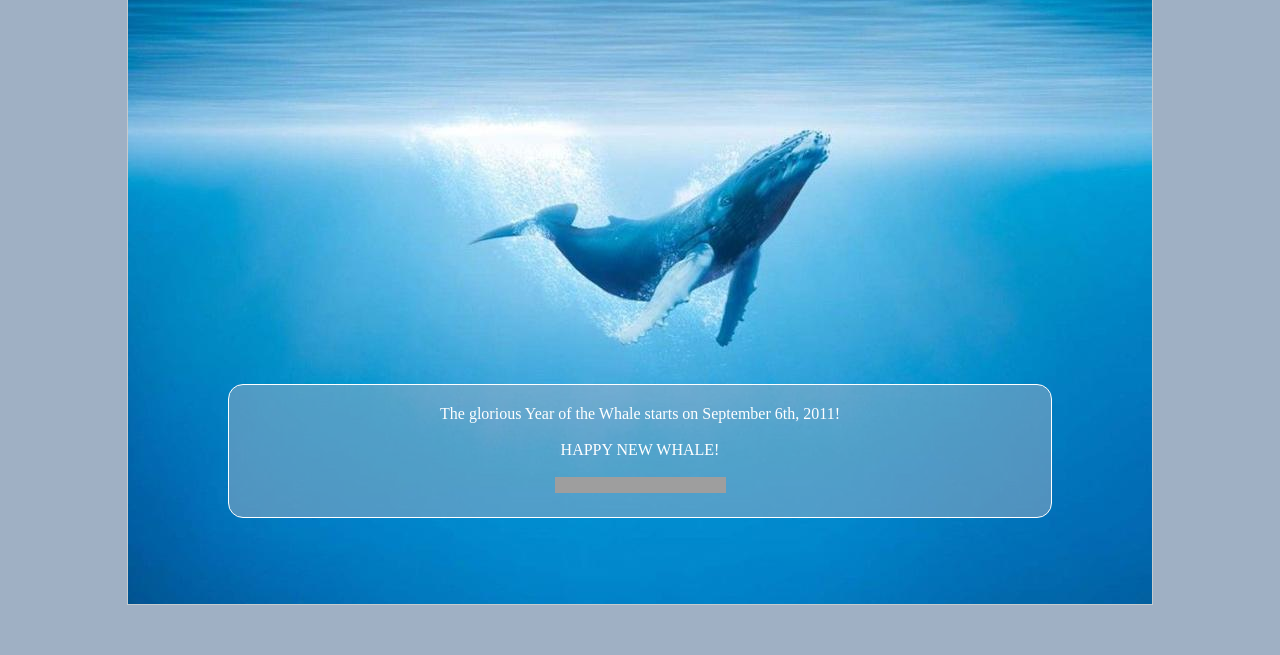
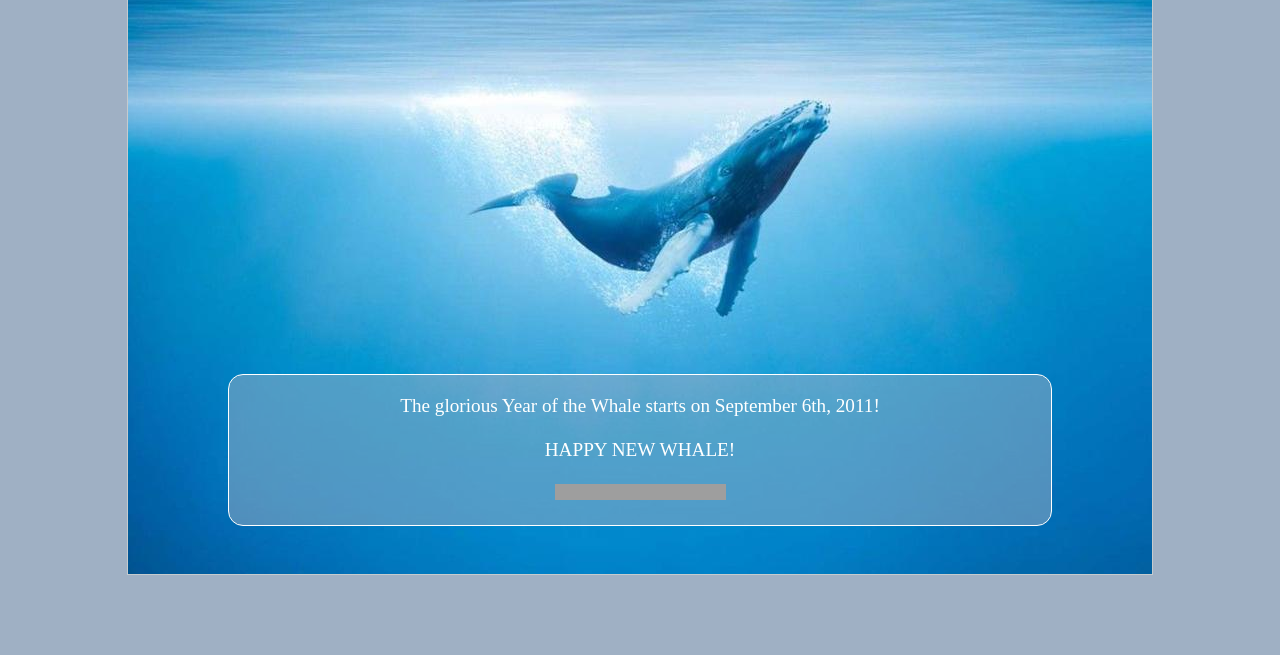
Before and after one commit to per-henrik/yearofthewhale-html, a plain HTML site: page index.html in a window 1280 px wide. Shown: the part 147-802 px from the top of the page. Drawn offline with Linux system fonts and the light colour scheme; grey boxes are pictures that could not be loaded.

Commit message:
Played with font-sizes

```diff
--- a/index.html
+++ b/index.html
@@ -6,9 +6,9 @@
   <style type="text/css">
     h1 {
       font-family: 'Tangerine', serif;
-      font-size: 48px;
       text-shadow: 4px 4px 4px #9FB0C4;
       margin-bottom:400px;
+      font-size:60px;
     }
     p {
       border:1px solid white;
@@ -19,8 +19,9 @@
     }
     body {
       background-color:#9FB0C4;
-      margin:50px;
+      margin:20px 50px;
       text-align:center;
+      font-size:120%;
     }
     #center {
       background-image: url('blue-whale.jpeg');
```
